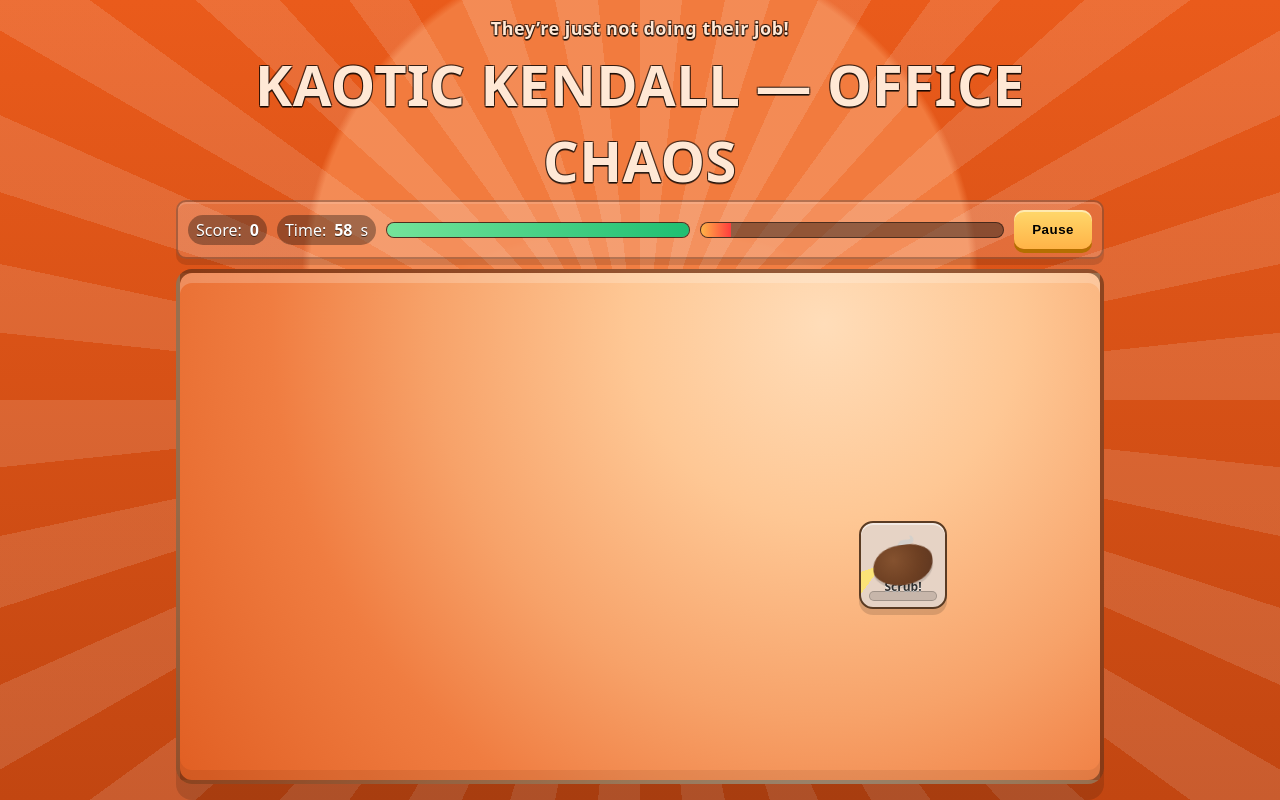
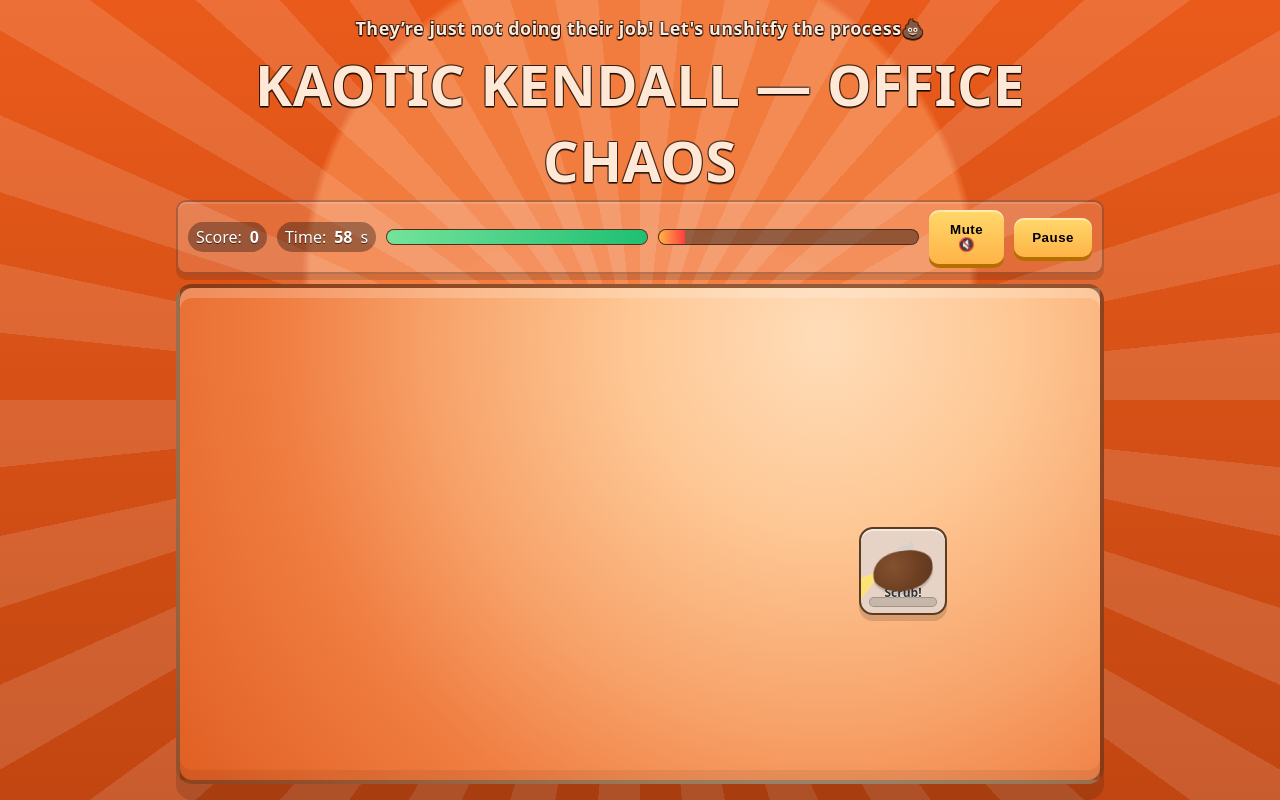
Before and after one commit to eranchetz/kaotic-kendall, a plain HTML site: page index.html in a window 1280 px wide. Both pictures are taken after a click on the button "Start Game". Drawn offline with Linux system fonts and the light colour scheme.

Commit message:
Update index.html
fix sound on safari and add mute button

```diff
--- a/index.html
+++ b/index.html
@@ -158,7 +158,7 @@
 <body>
   <div class="wrap">
     <header>
-      <div class="tag">They’re just not doing their job!</div>
+      <div class="tag">They’re just not doing their job! Let's unshitfy the process💩</div>
       <div class="title">KAOTIC KENDALL — OFFICE CHAOS</div>
     </header>
 
@@ -167,6 +167,7 @@
       <div class="pill">Time: <span id="time" class="stat">60</span>s</div>
       <div class="bar" title="Energy (keep it up!)"><i id="energyFill"></i></div>
       <div class="bar stress" title="Stress (don’t let it fill!)"><i id="stressFill"></i></div>
+      <button id="muteBtn" class="btn" aria-label="Toggle sound" aria-pressed="false">Mute 🔇</button>
       <button id="pauseBtn" class="btn" aria-label="Pause">Pause</button>
     </div>
 
@@ -203,21 +204,44 @@ const startScreen = document.getElementById('startScreen');
 const gameOverEl = document.getElementById('gameOver');
 const finalStatsEl = document.getElementById('finalStats');
 const pauseBtn = document.getElementById('pauseBtn');
+const muteBtn = document.getElementById('muteBtn');
+const settings = { muted: JSON.parse(localStorage.getItem('kk_muted')||'false') };
 const toast = document.getElementById('toast');
 
 let audioCtx;
-const now = ()=> audioCtx ? audioCtx.currentTime : 0;
-function beep({freq=600, duration=0.07, type='square', gain=0.03}={}){
+const isSafari = /^((?!chrome|android).)*safari/i.test(navigator.userAgent);
+async function ensureAudio(){
+  if(!audioCtx) audioCtx = new (window.AudioContext||window.webkitAudioContext)({latencyHint:'interactive'});
+  if(audioCtx.state === 'suspended') { try { await audioCtx.resume(); } catch {} }
+  return audioCtx;
+}
+function unlockAudioOnce(){
+  if(!audioCtx) audioCtx = new (window.AudioContext||window.webkitAudioContext)({latencyHint:'interactive'});
   try{
-    if(!audioCtx) audioCtx = new (window.AudioContext||window.webkitAudioContext)();
+    // Play a tiny silent buffer to unlock sound on iOS Safari
+    const buffer = audioCtx.createBuffer(1, 4410, 44100); // ~0.1s
+    const src = audioCtx.createBufferSource();
+    src.buffer = buffer;
+    src.connect(audioCtx.destination);
+    src.start(0);
+    setTimeout(()=>{ try{src.stop(); src.disconnect();}catch{} }, 120);
+  }catch{}
+}
+async function beep({freq=600, duration=0.08, type='square', gain=0.05}={}){
+  try{
+    await ensureAudio();
+    if (settings && settings.muted) return;
     const t = audioCtx.currentTime;
     const o = audioCtx.createOscillator();
     const g = audioCtx.createGain();
     o.type = type;
     o.frequency.setValueAtTime(freq, t);
-    g.gain.value = gain;
+    g.gain.setValueAtTime(gain, t);
+    // Quick envelope avoids clicks and improves Safari audibility
+    g.gain.linearRampToValueAtTime(gain, t + 0.005);
+    g.gain.linearRampToValueAtTime(0.0001, t + Math.max(0.02, duration-0.01));
     o.connect(g).connect(audioCtx.destination);
-    o.start();
+    o.start(t);
     o.stop(t + duration);
   }catch{}
 }
@@ -469,6 +493,20 @@ function toastMsg(msg){
 document.getElementById('startBtn').addEventListener('click', startGame);
 document.getElementById('restartBtn').addEventListener('click', startGame);
 pauseBtn.addEventListener('click', togglePause);
+
+// Mute toggle
+function updateMuteLabel(){
+  muteBtn.textContent = settings.muted ? 'Unmute 🔊' : 'Mute 🔇';
+  muteBtn.setAttribute('aria-pressed', settings.muted ? 'true' : 'false');
+}
+muteBtn.addEventListener('click', ()=>{
+  settings.muted = !settings.muted;
+  localStorage.setItem('kk_muted', settings.muted);
+  updateMuteLabel();
+  toastMsg(settings.muted ? 'Muted' : 'Sound on');
+});
+updateMuteLabel();
+
 window.addEventListener('keydown', (e)=>{ if(e.code==='Space'){ e.preventDefault(); togglePause(); }});
 
 /* Accessibility: enable audio on first interaction on iOS */
@@ -494,6 +532,20 @@ window.addEventListener('pointerdown', ()=>{ if(!audioCtx) try{audioCtx = new (w
   // Prevent dblclick zoom on some browsers
   document.addEventListener('dblclick', (e)=> e.preventDefault(), opts);
 })();
+
+// Robust audio unlock for iOS Safari and resume on visibility changes
+(function(){
+  const once = ()=>{ try{ unlockAudioOnce(); }catch{} ensureAudio(); remove(); };
+  const events = ['pointerdown','touchend','click','keydown'];
+  function remove(){ events.forEach(ev=> window.removeEventListener(ev, once, true)); }
+  events.forEach(ev=> window.addEventListener(ev, once, {once:true, capture:true}));
+})();
+
+document.addEventListener('visibilitychange', ()=>{
+  if(document.visibilityState==='visible' && audioCtx && audioCtx.state==='suspended'){
+    audioCtx.resume().catch(()=>{});
+  }
+});
 </script>
 </body>
 </html>
```
